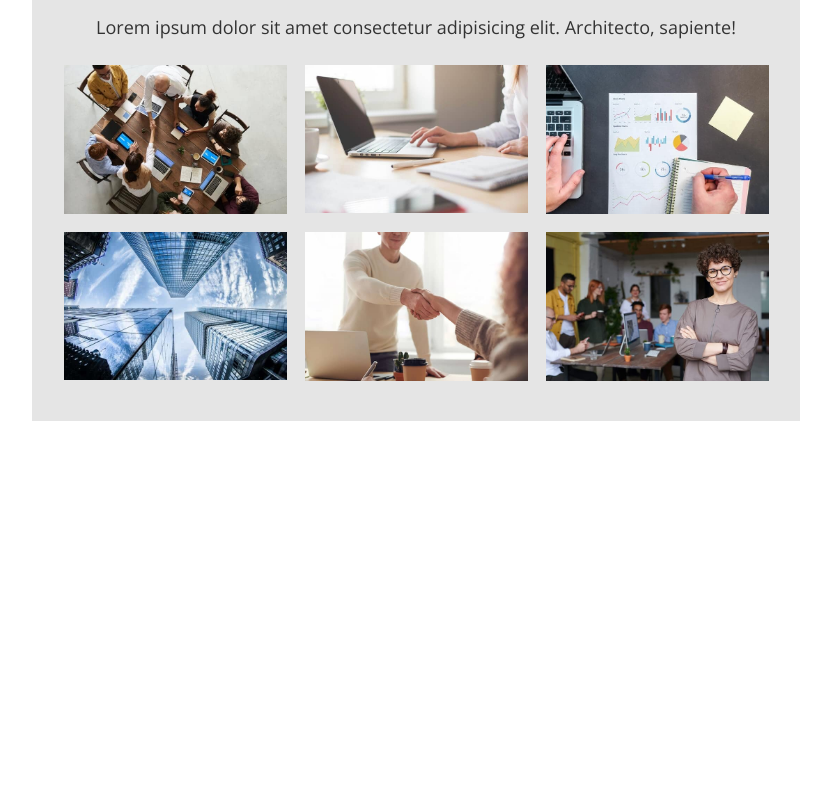
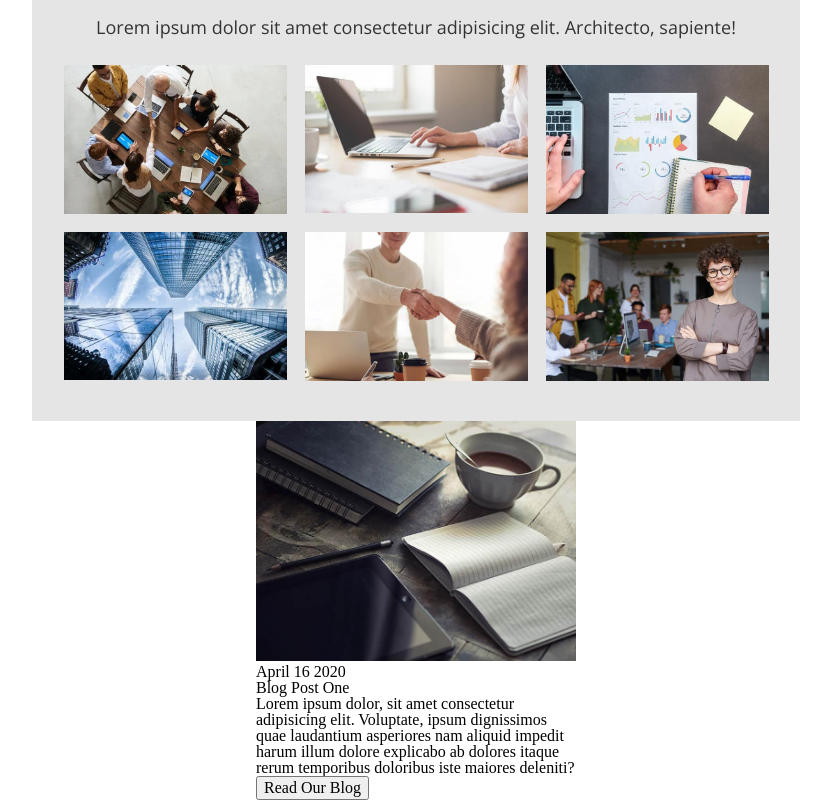
Before and after one commit to galinagumenyuk/testTask, a React (Create React App) app: page / in a window 1280 px wide. Shown: the part 1769-2569 px from the top of the page, without its empty margins (224-1055 px from the left). Before the commit the page ends 2190 px from the top, so only its background shows below. Built offline with nearby package versions, Linux system fonts and the light colour scheme.

Commit message:
blog html

```diff
--- a/src/App.js
+++ b/src/App.js
@@ -3,7 +3,8 @@ import "./App.css";
 
 import Header from "../src/components/header/Header.jsx";
 const About = lazy(() => import("../src/components/about/About.jsx"));
-const Cases = lazy(() => import("../src/cases/Cases.jsx"));
+const Cases = lazy(() => import("./components/cases/Cases.jsx"));
+const Blog = lazy(() => import("./components/blog/Blog.jsx"));
 
 function App() {
   return (
@@ -11,6 +12,7 @@ function App() {
       <Header />
       <About />
       <Cases />
+      <Blog />
     </Suspense>
   );
 }
--- /dev/null
+++ b/src/components/blog/Blog.jsx
@@ -0,0 +1,18 @@
+import React from "react";
+import s from "./Blog.module.css"
+
+const Blog = () => {
+    return (
+        <div className={s.container}>
+            <img src={require("../../images/home/blog.jpg")} alt="table" className={s.img} />
+            <div className={s.wrapper}>
+                <h3 className={s.subtitle}>April 16 2020</h3>
+                <h2 className={s.title}>Blog Post One</h2>
+                <p className={s.text}>Lorem ipsum dolor, sit amet consectetur adipisicing elit. Voluptate, ipsum dignissimos quae laudantium asperiores nam aliquid impedit harum illum dolore explicabo ab dolores itaque rerum temporibus doloribus iste maiores deleniti?</p>
+                <button type="button" className={s.btn}>Read Our Blog</button>
+            </div>
+        </div>
+    )
+}
+
+export default Blog;
--- /dev/null
+++ b/src/components/blog/Blog.module.css
@@ -0,0 +1,8 @@
+.container {
+    width: 320px;
+    margin-left: auto;
+        margin-right: auto;
+}
+.img{
+    width: 320px;
+}
--- a/src/cases/Cases.jsx
+++ b/src/components/cases/Cases.jsx
@@ -4,12 +4,12 @@ import s from "./Cases.module.css"
 
 
 const items = [
-    <img src={require("../images/cases/cases1.jpg")} alt="img1"  className={s.img} />,
-    <img src={require("../images/cases/cases2.jpg")} alt="img2" className={s.img} />,
-    <img src={require("../images/cases/cases3.jpg")} alt="img3" className={s.img} />,
-    <img src={require("../images/cases/cases4.jpg")} alt="img4" className={s.img} />,
-    <img src={require("../images/cases/cases5.jpg")} alt="img5" className={s.img} />,
-    <img src={require("../images/cases/cases6.jpg")} alt="img6"  className={s.img} />]
+    <img src={require("../../images/cases/cases1.jpg")} alt="img1"  className={s.img} />,
+    <img src={require("../../images/cases/cases2.jpg")} alt="img2" className={s.img} />,
+    <img src={require("../../images/cases/cases3.jpg")} alt="img3" className={s.img} />,
+    <img src={require("../../images/cases/cases4.jpg")} alt="img4" className={s.img} />,
+    <img src={require("../../images/cases/cases5.jpg")} alt="img5" className={s.img} />,
+    <img src={require("../../images/cases/cases6.jpg")} alt="img6"  className={s.img} />]
 
 const Cases = () => {
     const [showModal, setShowModal] = useState(false);
--- a/src/cases/Modal.jsx
+++ b/src/components/cases/Modal.jsx
@@ -8,12 +8,12 @@ import 'react-alice-carousel/lib/alice-carousel.css';
 const handleDragStart = (e) => e.preventDefault();
 
 const items = [
-    <img src={require("../images/cases/cases1.jpg")} alt="img1"  onDragStart={handleDragStart} className={s.img}/>,
-    <img src={require("../images/cases/cases2.jpg")} alt="img2" onDragStart={handleDragStart} className={s.img}/>,
-    <img src={require("../images/cases/cases3.jpg")} alt="img3" onDragStart={handleDragStart} className={s.img}/>,
-    <img src={require("../images/cases/cases4.jpg")} alt="img4" onDragStart={handleDragStart} className={s.img}/>,
-    <img src={require("../images/cases/cases5.jpg")} alt="img5" onDragStart={handleDragStart} className={s.img}/>,
-    <img src={require("../images/cases/cases6.jpg")} alt="img6"  onDragStart={handleDragStart} className={s.img}/>]
+  <img src={require("../../images/cases/cases1.jpg")} alt="img1"  onDragStart={handleDragStart} className={s.img}/>,
+    <img src={require("../../images/cases/cases2.jpg")} alt="img2" onDragStart={handleDragStart} className={s.img}/>,
+    <img src={require("../../images/cases/cases3.jpg")} alt="img3" onDragStart={handleDragStart} className={s.img}/>,
+    <img src={require("../../images/cases/cases4.jpg")} alt="img4" onDragStart={handleDragStart} className={s.img}/>,
+    <img src={require("../../images/cases/cases5.jpg")} alt="img5" onDragStart={handleDragStart} className={s.img}/>,
+    <img src={require("../../images/cases/cases6.jpg")} alt="img6"  onDragStart={handleDragStart} className={s.img}/>]
 
 export default function ModalWindow({ onClose}) {
 
@@ -39,7 +39,7 @@ export default function ModalWindow({ onClose}) {
         <div className={s.overlay} onClick={handleBackdropClick}>
             <div className={s.modal}>
                 <AliceCarousel mouseTracking items={items} />
-                <button type="button" className={s.btn}><img src={require("../images/gallery/close.png")} alt="close" onClick={handleClose}/></button>
+                <button type="button" className={s.btn}><img src={require("../../images/gallery/close.png")} alt="close" onClick={handleClose}/></button>
         </div>
       </div>
     );
--- a/src/cases/Modal.module.css
+++ b/src/components/cases/Modal.module.css
@@ -23,7 +23,7 @@ max-width: calc(100vw);
 .btn{
   display: block;
   margin-left: auto;
-  margin-right: 5px;
+  margin-right: 20px;
 background-color: transparent;
 }
 .btn:hover{
```
Also changed, not shown: src/components/cases/Cases.module.css (renamed from src/cases/Cases.module.css).
